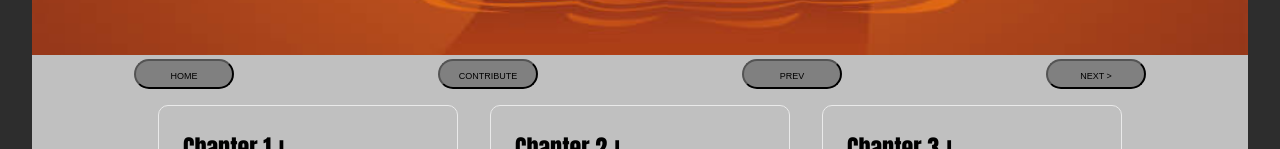
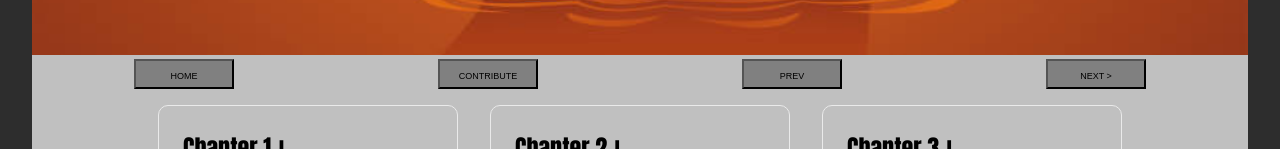
Before and after one commit to jnutt367/mark, a Next.js app: page / in a window 1280 px wide. Shown: the part 551-700 px from the top of the page. Built offline with nearby package versions, Linux system fonts and the light colour scheme.

Commit message:
Update Home.module.css
button border radius out

```diff
--- a/styles/Home.module.css
+++ b/styles/Home.module.css
@@ -114,7 +114,6 @@
 .button {
     width:100%;
     background-color: silver;
-    border-radius: 15px;
 }
 
 
```
